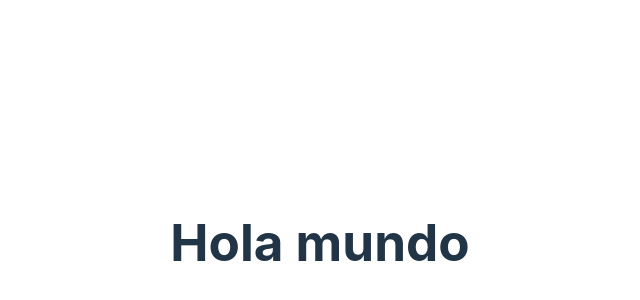
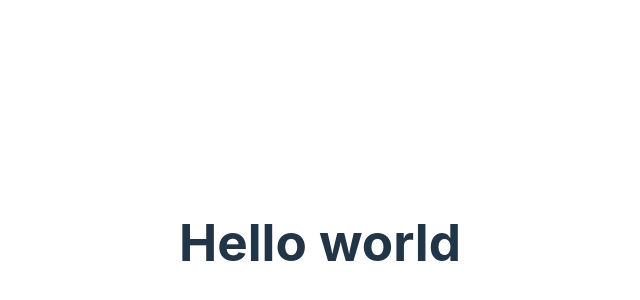
Before and after one commit to valentincerezuela04/React-DeCeroAExperto-Edicion2025, a React (Vite) app in the folder 01-reforzamiento/: page / in a window 1280 px wide. Shown: the part 158-458 px from the top of the page, without its empty margins (320-960 px from the left). Built offline with nearby package versions, Linux system fonts and the light colour scheme.

Commit message:
const & let variables

```diff
--- a/01-reforzamiento/src/App.tsx
+++ b/01-reforzamiento/src/App.tsx
@@ -4,7 +4,7 @@ function App() {
 
   return (
     <>
-      <h1>Hola mundo</h1>
+      <h1>Hello world</h1>
 
     </>
   )
--- /dev/null
+++ b/01-reforzamiento/src/bases/01-const-let.ts
@@ -0,0 +1,11 @@
+//let and const:
+const firstName: string = 'valentin';
+let lastName = 'cerezuela';
+
+console.log(firstName,lastName);
+
+let diceNumber = 5;
+diceNumber = 3;
+
+const containsLetterV = firstName.includes('v');
+console.log({containsLetterV,diceNumber});
--- a/01-reforzamiento/src/main.tsx
+++ b/01-reforzamiento/src/main.tsx
@@ -2,6 +2,7 @@ import React from 'react'
 import ReactDOM from 'react-dom/client'
 import App from './App.tsx'
 import './index.css'
+import './bases/01-const-let.ts'
 
 ReactDOM.createRoot(document.getElementById('root')!).render(
   <React.StrictMode>
```
